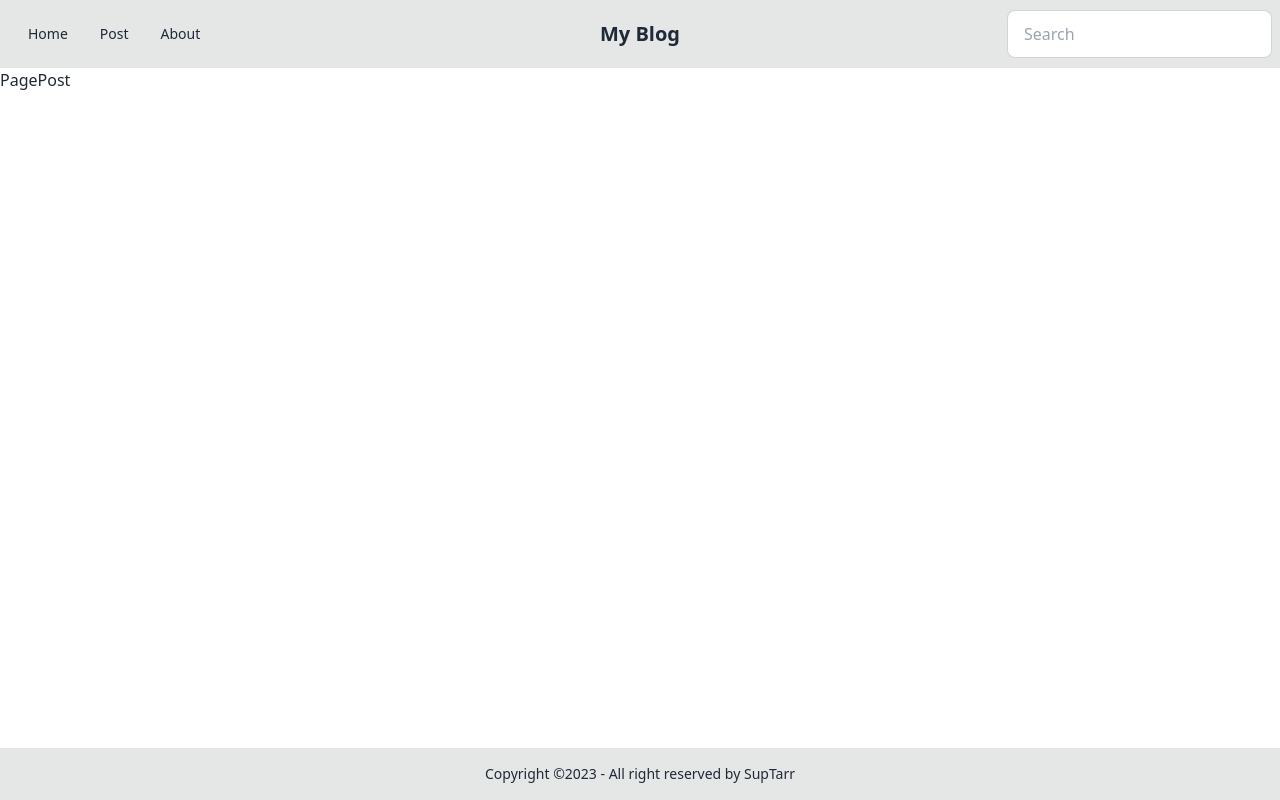
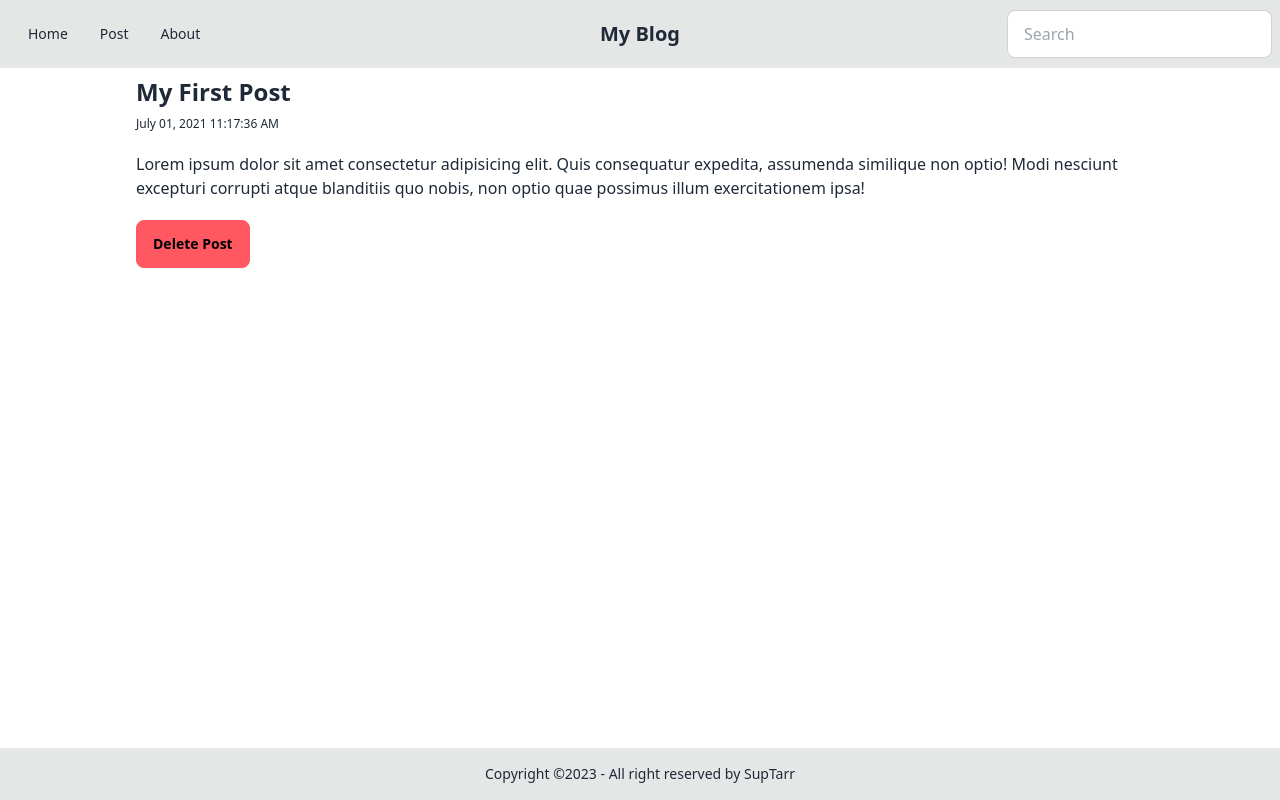
Before and after one commit to SupTarr/my-blog, a React (Vite) app: page /post/1 in a window 1280 px wide. Built offline with nearby package versions, Linux system fonts and the light colour scheme.

Commit message:
feat: add content to individual post page

```diff
--- a/src/App.tsx
+++ b/src/App.tsx
@@ -1,5 +1,5 @@
 import { useState } from "react";
-import { Routes, Route } from "react-router-dom";
+import { Routes, Route, useNavigate } from "react-router-dom";
 import { Post } from "./types/Post";
 import Header from "./components/Header";
 import Footer from "./components/Footer";
@@ -10,6 +10,8 @@ import PageAbout from "./pages/PageAbout";
 import Page404 from "./pages/Page404";
 
 function App() {
+  const navigate = useNavigate();
+
   const [posts, setPosts] = useState<Post[]>([
     {
       id: 1,
@@ -39,13 +41,22 @@ function App() {
   const [search, setSearch] = useState<string>("");
   const [searchResults, setSearchResults] = useState<Post[]>([]);
 
+  const handleDelete = (id: number) => {
+    const postsList = posts.filter((post) => post.id != id);
+    setPosts(postsList);
+    navigate("/");
+  };
+
   return (
     <main className="app min-h-screen">
       <Header search={search} setSearch={setSearch} />
       <Routes>
         <Route path="/" element={<PageHome posts={posts} />} />
         <Route path="/post" element={<PageNewPost />} />
-        <Route path="/post/:id" element={<PagePost />} />
+        <Route
+          path="/post/:id"
+          element={<PagePost posts={posts} handleDelete={handleDelete} />}
+        />
         <Route path="/about" element={<PageAbout />} />
         <Route path="*" Component={Page404} />
       </Routes>
--- a/src/pages/PageHome.tsx
+++ b/src/pages/PageHome.tsx
@@ -8,7 +8,7 @@ type PropsType = {
 
 const PageHome = ({ posts }: PropsType) => {
   return (
-    <main className="flex flex-col flex-wrap content-center gap-5 p-2">
+    <main className="flex flex-col flex-wrap content-center gap-5 p-2 w-full max-w-screen-lg mx-auto">
       {posts.length ? (
         posts.map((post) => <Post post={post} />)
       ) : (
--- a/src/pages/PagePost.tsx
+++ b/src/pages/PagePost.tsx
@@ -1,5 +1,40 @@
-const PagePost = () => {
-  return <main>PagePost</main>;
+import { Post } from "../types/Post";
+import { useParams, Link } from "react-router-dom";
+import { Alert, AlertType } from "../components/Alert";
+
+type PropsType = {
+  posts: Post[];
+  handleDelete(id: number): void;
+};
+
+const PagePost = ({ posts, handleDelete }: PropsType) => {
+  const { id } = useParams();
+  const post = posts.find((post) => post.id.toString() === id);
+
+  return (
+    <main className="p-2 w-full max-w-screen-lg mx-auto">
+      {post ? (
+        <>
+          <h1 className="mb-2 text-2xl font-semibold">{post.title}</h1>
+          <p className="mb-5 text-xs">{post.datetime}</p>
+          <p className="mb-5">{post.body}</p>
+          <button
+            className="btn btn-error"
+            onClick={() => handleDelete(post.id)}
+          >
+            Delete Post
+          </button>
+        </>
+      ) : (
+        <>
+          <Alert type={AlertType.Error} message={"Post Not Found"} />
+          <Link className="link link-primary mt-5 text-center" to="/">
+            Home
+          </Link>
+        </>
+      )}
+    </main>
+  );
 };
 
 export default PagePost;
```
